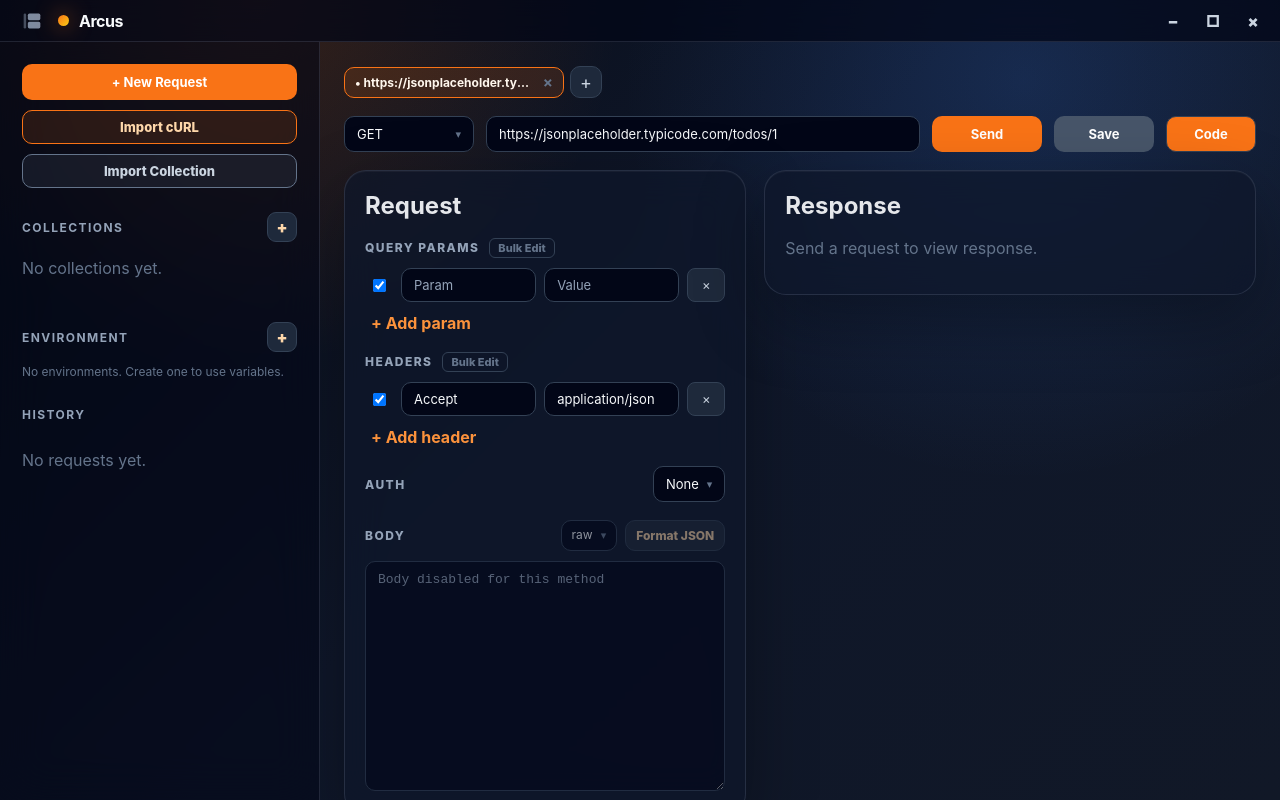
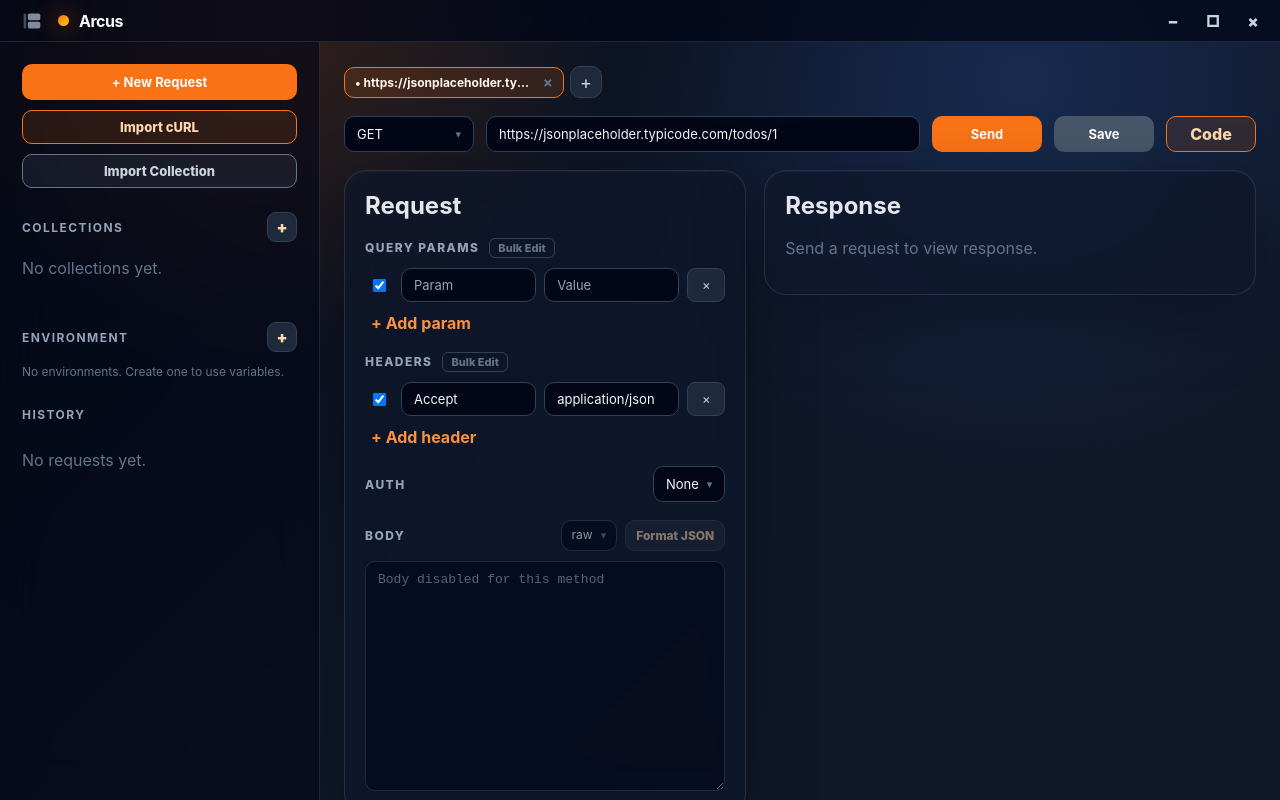
Before and after one commit to subekti404dev/arcus, a React (Vite) app: page / in a window 1280 px wide. Built offline with nearby package versions, Linux system fonts and the light colour scheme.

Commit message:
fix: Code button style matching Import cURL
- Exclude .snippet-button from request-bar base rule
- Orange accent border, text, and background
- Add border-radius 10px

```diff
--- a/src/styles.css
+++ b/src/styles.css
@@ -37,10 +37,10 @@ button:active { transform: translateY(1px) scale(.99); }
 .sidebar-toggle-btn:hover { color: #f8fafc; }
 .brand { display: none; font-size: 24px; font-weight: 800; letter-spacing: -.04em; margin-bottom: 20px; }
 .brand span { color: #f97316; }
-.new-button, .request-bar button:not(.dropdown-trigger):not(.dropdown-option), .secondary-button { width: 100%; border: 1px solid transparent; color: white; background: #f97316; padding: 8px 12px; border-radius: 10px; cursor: pointer; font-weight: 700; font-size: 13px; line-height: 1.4; }
-.new-button:hover, .request-bar button:not(.dropdown-trigger):not(.dropdown-option):hover, .secondary-button:hover { background: #fb923c; }
-.request-bar .snippet-button { color: #cbd5e1; background: #1e293b; border: 1px solid #334155 !important; line-height: 1.4; }
-.request-bar .snippet-button:hover { background: #334155; }
+.new-button, .request-bar button:not(.dropdown-trigger):not(.dropdown-option):not(.snippet-button), .secondary-button { width: 100%; border: 1px solid transparent; color: white; background: #f97316; padding: 8px 12px; border-radius: 10px; cursor: pointer; font-weight: 700; font-size: 13px; line-height: 1.4; }
+.new-button:hover, .request-bar button:not(.dropdown-trigger):not(.dropdown-option):not(.snippet-button):hover, .secondary-button:hover { background: #fb923c; }
+.request-bar .snippet-button { color: #fed7aa; background: rgba(249, 115, 22, .12); border: 1px solid #f97316; border-radius: 10px; font-weight: 800; }
+.request-bar .snippet-button:hover { background: rgba(249, 115, 22, .2); }
 .import-button { width: 100%; margin-top: 10px; border: 1px solid #f97316; color: #fed7aa; background: rgba(249, 115, 22, .12); padding: 8px 14px; border-radius: 10px; cursor: pointer; font-weight: 800; font-size: 13px; }
 .import-button:hover { background: rgba(249, 115, 22, .2); }
 .request-bar button:disabled, .request-bar button.dropdown-trigger:disabled, .secondary-button:disabled { opacity: .55; cursor: not-allowed; }
```
